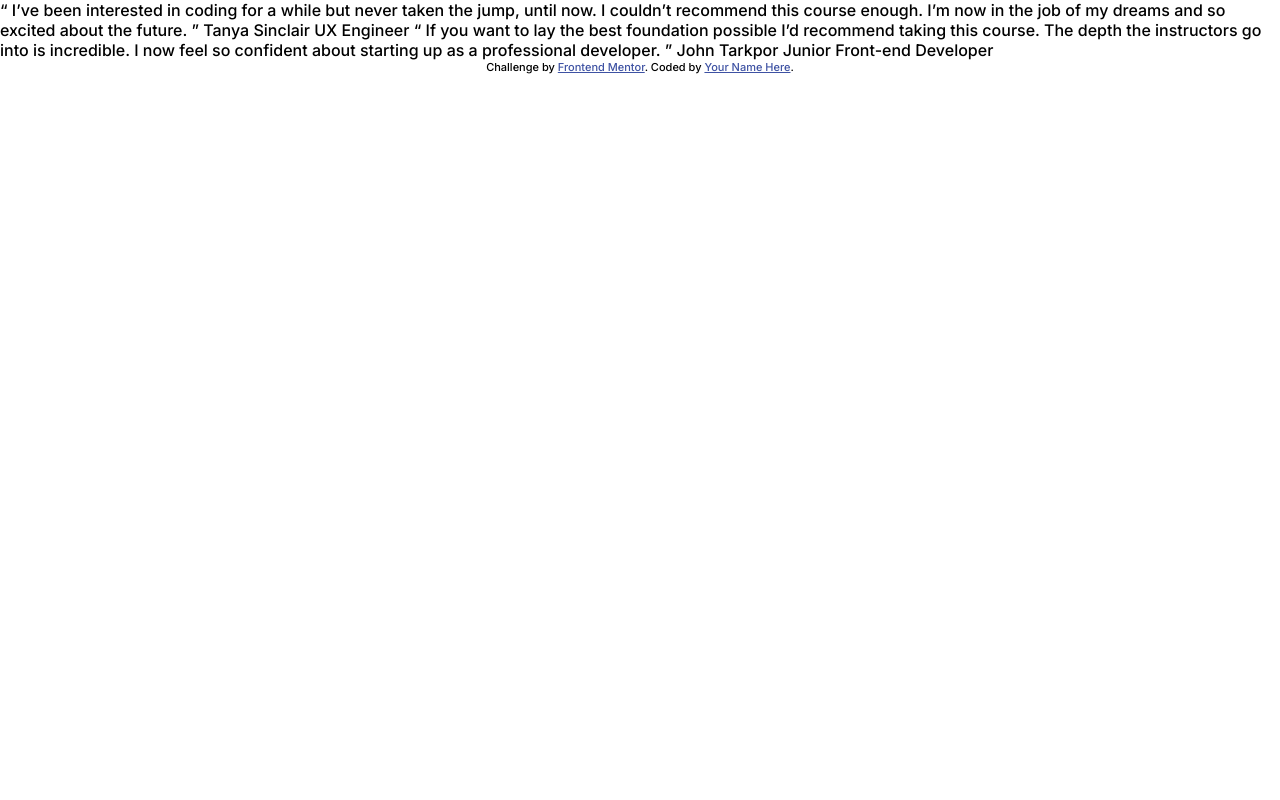
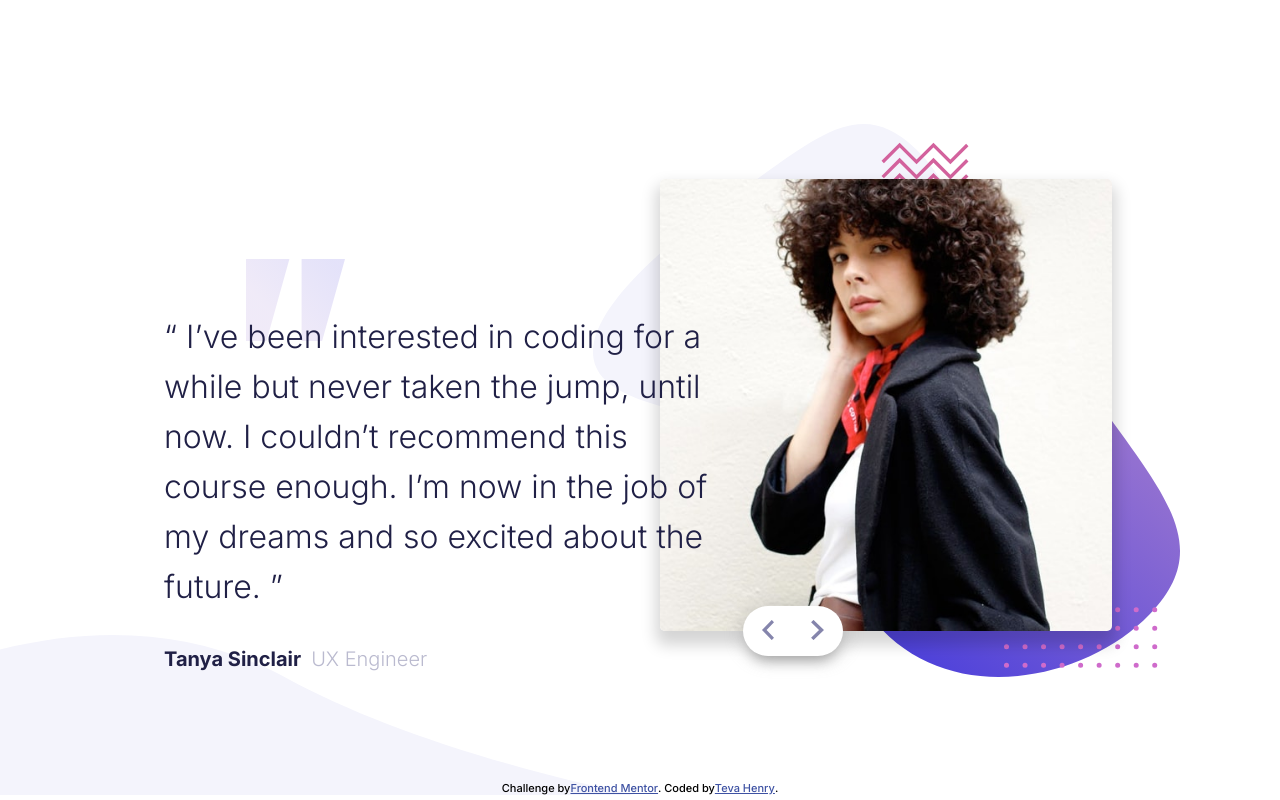
Before and after one commit to TevaHenry-frontendmentor/Testimonials-slider, a plain HTML site: page index.html in a window 1280 px wide. Drawn offline with Linux system fonts and the light colour scheme.

Commit message:
design completion

```diff
--- a/index.html
+++ b/index.html
@@ -13,24 +13,40 @@
 
 </head>
 <body>
-
-  “ I’ve been interested in coding for a while but never taken the jump, until now.
+  <section class="hero">
+    <div>
+      <img class="hero-photo show" src="./images/image-tanya.jpg" alt="Tanya">
+      <img class="hero-photo" src="./images/image-john.jpg" alt="John">
+      <div class="interface">
+        <button id="prev" type="button"><img src="./images/icon-prev.svg" alt="previous"></button>
+        <button id="next" type="button"><img src="./images/icon-next.svg" alt="next"></button>
+      </div>
+    </div>
+  </section>
+  <section class="testimonials">
+    <div class="testimonial-text show">
+      <p>“ I’ve been interested in coding for a while but never taken the jump, until now.
   I couldn’t recommend this course enough. I’m now in the job of my dreams and so
-  excited about the future. ”
-
-  Tanya Sinclair
-  UX Engineer
-
-  “ If you want to lay the best foundation possible I’d recommend taking this course.
+  excited about the future. ”</p>
+      <p>
+        <strong>Tanya Sinclair</strong>
+        <span>UX Engineer</span>
+      </p>
+    </div>
+    <div class="testimonial-text">
+      <p>“ If you want to lay the best foundation possible I’d recommend taking this course.
   The depth the instructors go into is incredible. I now feel so confident about
-  starting up as a professional developer. ”
-
-  John Tarkpor
-  Junior Front-end Developer
-
-  <div class="attribution">
+  starting up as a professional developer. ”</p>
+      <p>
+        <strong>John Tarkpor</strong>
+        <span>Junior Front-end Developer</span>
+      </p>
+    </div>
+  </section>
+  <section class="attribution">
     Challenge by <a href="https://www.frontendmentor.io?ref=challenge" target="_blank">Frontend Mentor</a>.
-    Coded by <a href="#">Your Name Here</a>.
-  </div>
+    Coded by <a href="#">Teva Henry</a>.
+  </section>
+  <script src="script.js"></script>
 </body>
 </html>
--- /dev/null
+++ b/script.js
@@ -0,0 +1,42 @@
+const prevBtn = document.querySelector('#prev')
+const nextBtn = document.querySelector('#next')
+
+const testimonialPhotos = Array.from(document.querySelectorAll('.hero-photo'))
+const testimonialText = Array.from(document.querySelectorAll('.testimonial-text'))
+
+const cycleUp = (arr) => {
+  const current = arr.findIndex(testimonial => testimonial.classList.contains('show'))
+
+  if (current === arr.length - 1) {
+    arr[0].classList.add('show')
+  } else {
+    arr[current+1].classList.add('show')
+  }
+
+  arr[current].classList.remove('show')
+}
+
+const cycleDown = (arr) => {
+  const current = arr.findIndex(testimonial => testimonial.classList.contains('show'))
+
+  if (!current) {
+    arr[arr.length - 1].classList.add('show')
+  } else {
+    arr[current-1].classList.add('show')
+  }
+
+  arr[current].classList.remove('show')
+}
+
+const handleNext = () => {
+  cycleUp(testimonialPhotos)
+  cycleUp(testimonialText)
+}
+
+const handlePrev = () => {
+  cycleDown(testimonialPhotos)
+  cycleDown(testimonialText)
+}
+
+nextBtn.addEventListener('click', handleNext)
+prevBtn.addEventListener('click', handlePrev)
--- a/style.css
+++ b/style.css
@@ -5,13 +5,177 @@
 }
 
 :root {
-  --dark-blue: hsl(240, 38%, 20%)
-  --grayish-blue: hsl(240, 18%, 77%)
+  --dark-blue: hsl(240, 38%, 20%);
+  --grayish-blue: hsl(240, 18%, 77%);
 }
 
 body {
+  height: 100vh;
+  width: 100vw;
   font-family: 'Inter', sans-serif;
+  display: flex;
+  flex-direction: column;
+  align-items: center;
+  justify-content: space-evenly;
 }
 
-.attribution { font-size: 11px; text-align: center; }
-.attribution a { color: hsl(228, 45%, 44%); }
+.hero {
+  height: 50%;
+  width: 350px;
+  display: flex;
+  justify-content: center;
+  align-items: center;
+  background-image: url(./images/pattern-bg.svg);
+  background-size: contain;
+  background-position: 50% 0;
+  background-repeat: no-repeat;
+}
+
+.hero > div {
+  width: 70%;
+  display: flex;
+  flex-direction: column;
+  justify-content: center;
+  align-items: center;
+}
+
+.hero-photo {
+  width: 270px;
+  border-radius: 5px;
+  margin-top: 35px;
+  box-shadow: 0px 10px 15px 4px rgba(0,0,0,0.17);
+  display: none;
+}
+
+.interface {
+  height: 50px;
+  width: 100px;
+  background: #fff;
+  display: flex;
+  justify-content: space-around;
+  align-items: center;
+  border-radius: 30px;
+  position: relative;
+  top: -25px;
+  box-shadow: 0px 10px 13px -7px rgb(158,158,158), 1px 2px 15px 5px rgba(158,158,158,0.3);
+}
+
+.interface > button {
+  height: 100%;
+  width: 40%;
+  border: none;
+  background: transparent;
+}
+
+.interface > button > img {
+  height: 40%;
+}
+
+.testimonials {
+  width: 310px;
+  background-image: url(./images/pattern-quotes.svg);
+  background-size: 20%;
+  background-position: 50% 0;
+  background-repeat: no-repeat;
+  text-align: center;
+  padding: 1rem;
+  margin-bottom: 2.5rem;
+}
+
+.testimonial-text {
+  line-height: 150%;
+  padding-top: 1rem;
+  display: none;
+  color: var(--dark-blue);
+}
+
+.testimonial-text > p:last-child {
+  margin-top: 1.5rem;
+  display: flex;
+  flex-direction: column;
+  align-items: center;
+  line-height: 150%;
+}
+
+.testimonials span {
+  color: var(--grayish-blue);
+}
+
+.show {
+  display: initial !important;
+}
+
+.attribution {
+  height: 10vh;
+  width: 100%;
+  background-image: url(./images/pattern-curve.svg);
+  background-repeat: no-repeat;
+  background-size: contain;
+  font-size: 11px;
+  display: flex;
+  align-items: flex-end;
+  justify-content: center;
+  position: absolute;
+  bottom: 5px;
+}
+.attribution a {
+  color: hsl(228, 45%, 44%);
+}
+
+@media (min-width: 1000px) {
+  body {
+    flex-direction: row-reverse;
+    padding: 0 100px;
+  }
+
+  .hero {
+    height: 100%;
+    width: 60%;
+    background-position: 50%;
+  }
+
+  .hero > div {
+    width: 100%;
+  }
+
+  .hero-photo {
+    margin-top: 60px;
+    width: 77%;
+  }
+
+  .interface {
+    right: calc(50% - 200px);
+  }
+
+  .testimonials {
+    height: 50%;
+    width: 50%;
+    font-size: 32px;
+    font-weight: 300;
+    z-index: 2;
+    background-position: 37% 25%;
+  }
+
+  .testimonial-text {
+    text-align: start;
+    line-height: 50px;
+    width: 44%;
+    position: absolute;
+    left: calc(100px + 5vw);
+    top: 37%;
+  }
+
+  .testimonial-text > p:last-child {
+    flex-direction: row;
+    font-size: 20px;
+    margin-top: 2rem;
+  }
+
+  .testimonial-text span {
+    margin-left: 10px;
+  }
+
+  .attribution {
+    height: 20vh;
+  }
+}
```
